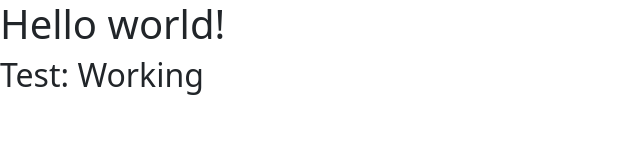
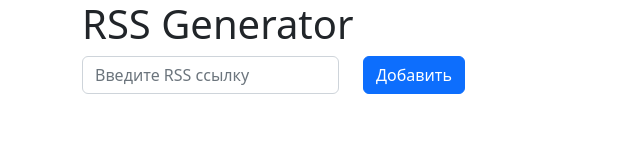
Before and after one commit to onlydisco/frontend-project-11, a website built with webpack: page index.html in a window 1280 px wide. Shown: the whole page, without its empty margins (0-640 px from the left). Built offline with nearby package versions, Linux system fonts and the light colour scheme.

Commit message:
feat: add form to index.html

```diff
--- a/index.html
+++ b/index.html
@@ -2,14 +2,25 @@
 <html>
 
 <head>
-    <meta charset="utf-8" />
-    <meta name="viewport" content="width=device-width, initial-scale=1">
-    <title>RSS Generator</title>
+  <meta charset="utf-8" />
+  <meta name="viewport" content="width=device-width, initial-scale=1">
+  <title>RSS Generator</title>
 </head>
 
 <body>
-    <h1>Hello world!</h1>
-    <h2>Test: Working</h2>
+  <div class="container">
+    <h1>RSS Generator</h1>
+    <form class="row">
+      <div class="col-auto">
+        <label class="visually-hidden" for="input">RSS ссылка</label>
+        <input class="form-control mb-3" id="input" type="text" placeholder="Введите RSS ссылку">
+      </div>
+      <div class="col-auto">
+        <button class="btn btn-primary mb-3" type="submit">Добавить</button>
+      </div>
+    </form>
+  </div>
+
 </body>
 
 </html>
```
Also changed, not shown: .prettierrc.json.
